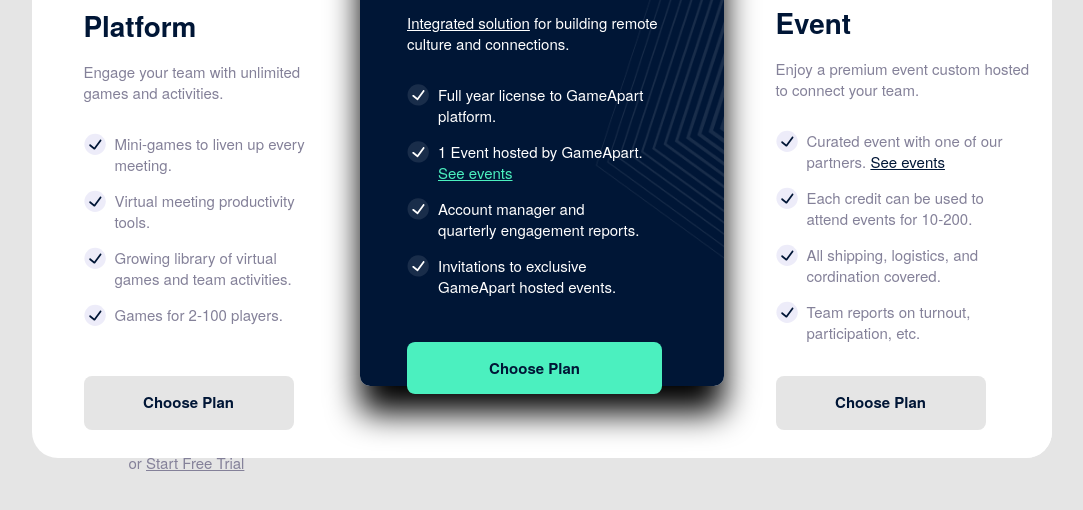
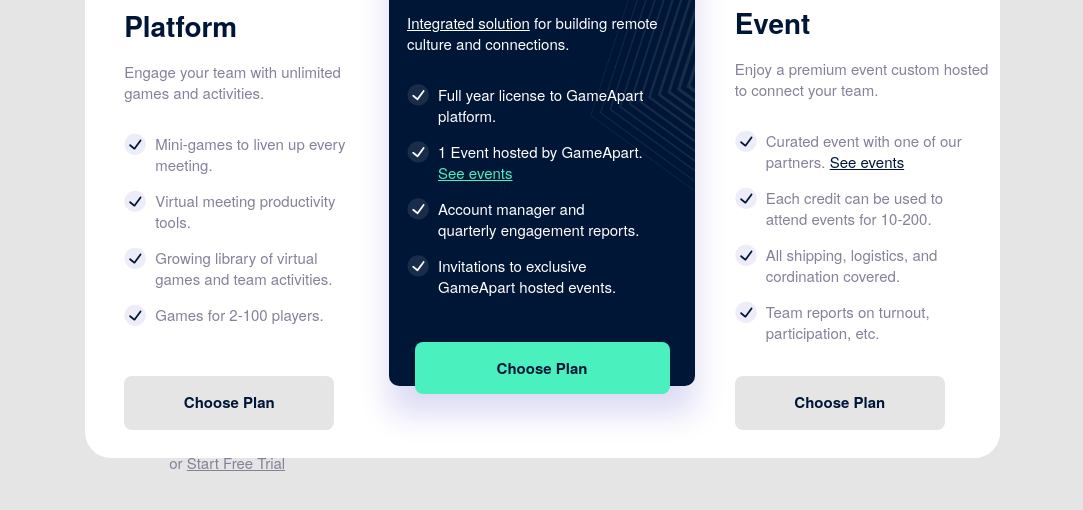
Before and after one commit to bitsofprocess/refactored_pricing, a plain HTML site: page index.html in a window 1280 px wide. Shown: the part 354-864 px from the top of the page, without its empty margins (98-1181 px from the left). Drawn offline with Linux system fonts and the light colour scheme; a web font is replaced by a local one.

Commit message:
lightened box shadow

```diff
--- a/style.css
+++ b/style.css
@@ -35,7 +35,7 @@ h2 {
     z-index: -1;
     margin: 6% auto;
     border-radius: 26px;
-    width: 68rem;
+    width: 61rem;
     height: 39rem;
 }
 .pricing-table > * {
@@ -64,14 +64,14 @@ h2 {
     background-image: url('./images/image.png');
     background-size: cover;
     border-radius: 10px;
-    box-shadow: 0px 27px 32px 0px;
+    box-shadow: 0px 27px 32px 0px #dbd9f3;
     position: relative;
     top: -4rem;
     z-index: 2;
     display: flex;
     margin: auto;
     height: 35rem;
-    width: 18rem;
+    max-width: 18rem;
     padding: 1.2rem;
     justify-content: center;
 }
@@ -190,7 +190,7 @@ h2 {
     text-decoration: none;
     display: inline-block;
     text-align: center;
-    margin: 0rem 3rem 0rem rem;
+    margin: 0rem 0rem 0rem 0.5rem;
 }
 
 @media (max-width: 960px) {
@@ -221,7 +221,6 @@ h2 {
     .popular-card {
         position: absolute;
         margin-top: 5rem;
-        box-shadow: 0px 10px 32px 0px;
     }
     .event-card {
         position: relative;
```
